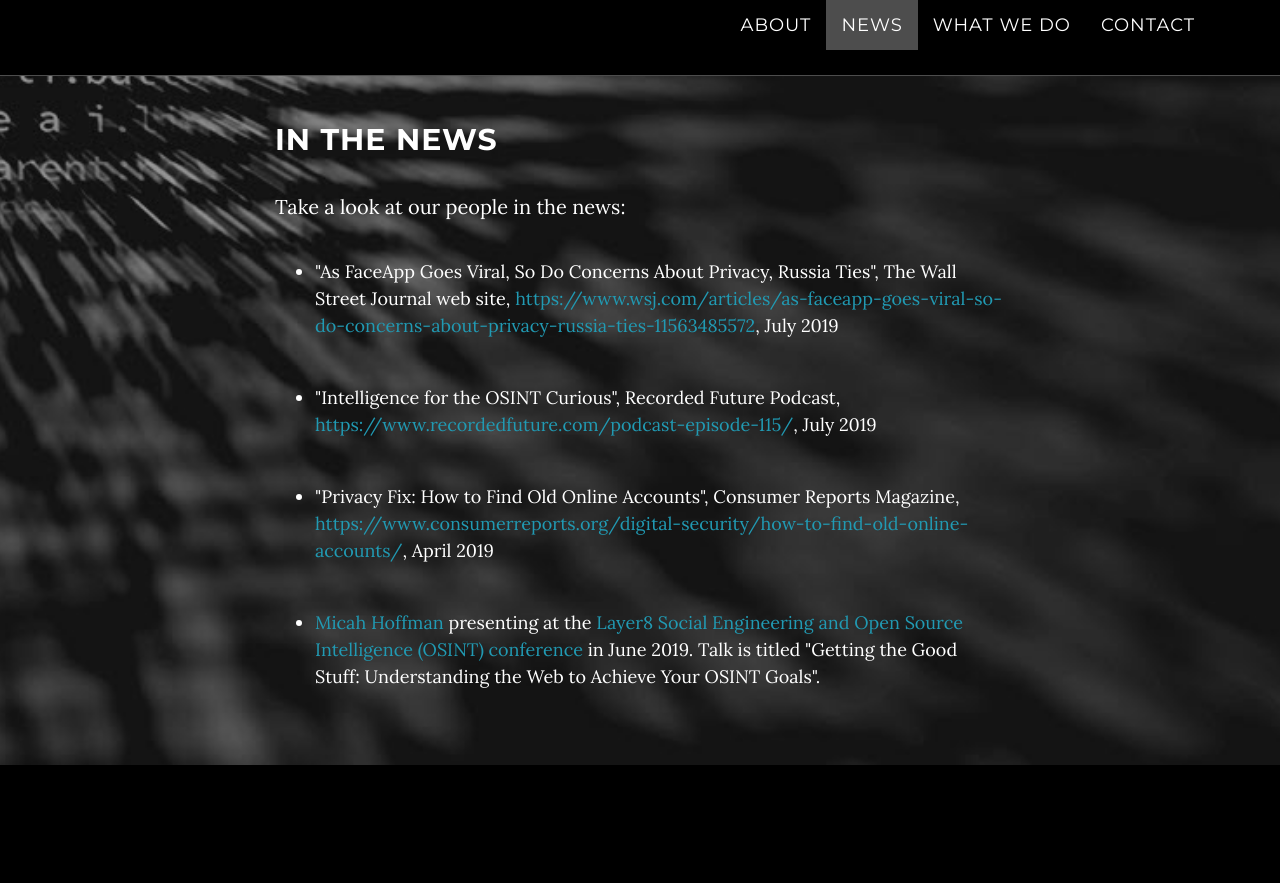
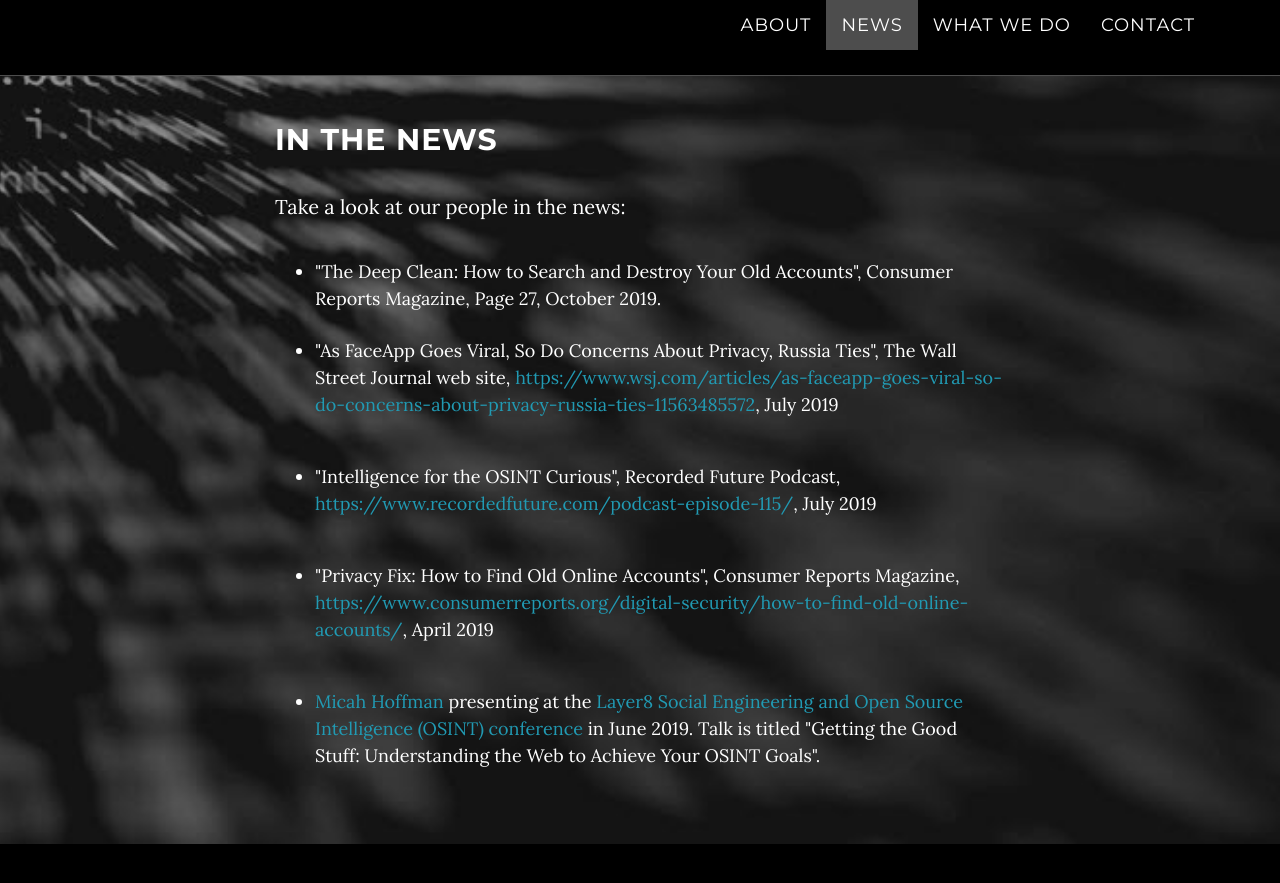
Before and after one commit to spotlightinfosec/spotlightinfosec.github.io, a Jekyll site: the page built from index.html, in a window 1280 px wide and 900 px high, scrolled down 1866 px. Shown: the top 883 px of the window. Built offline with Jekyll 4.4.1, drawn with Linux system fonts in a browser that asks for light colours.

Commit message:
adding consumer reports printed article.

```diff
--- a/_includes/news.html
+++ b/_includes/news.html
@@ -6,6 +6,7 @@
                     <h2>In the News</h2>
                     <p>Take a look at our people in the news:</p>
                     <ul>
+                        <li>"The Deep Clean: How to Search and Destroy Your Old Accounts", Consumer Reports Magazine, Page 27, October 2019.</li>
                         <li>"As FaceApp Goes Viral, So Do Concerns About Privacy, Russia Ties", The Wall Street Journal web site, <a href="https://www.wsj.com/articles/as-faceapp-goes-viral-so-do-concerns-about-privacy-russia-ties-11563485572" target="_blank">https://www.wsj.com/articles/as-faceapp-goes-viral-so-do-concerns-about-privacy-russia-ties-11563485572</a>, July 2019</li>
                         <br>
                         <li>"Intelligence for the OSINT Curious", Recorded Future Podcast, <a href="https://www.recordedfuture.com/podcast-episode-115/" target="_blank">https://www.recordedfuture.com/podcast-episode-115/</a>, July 2019</li>
```
